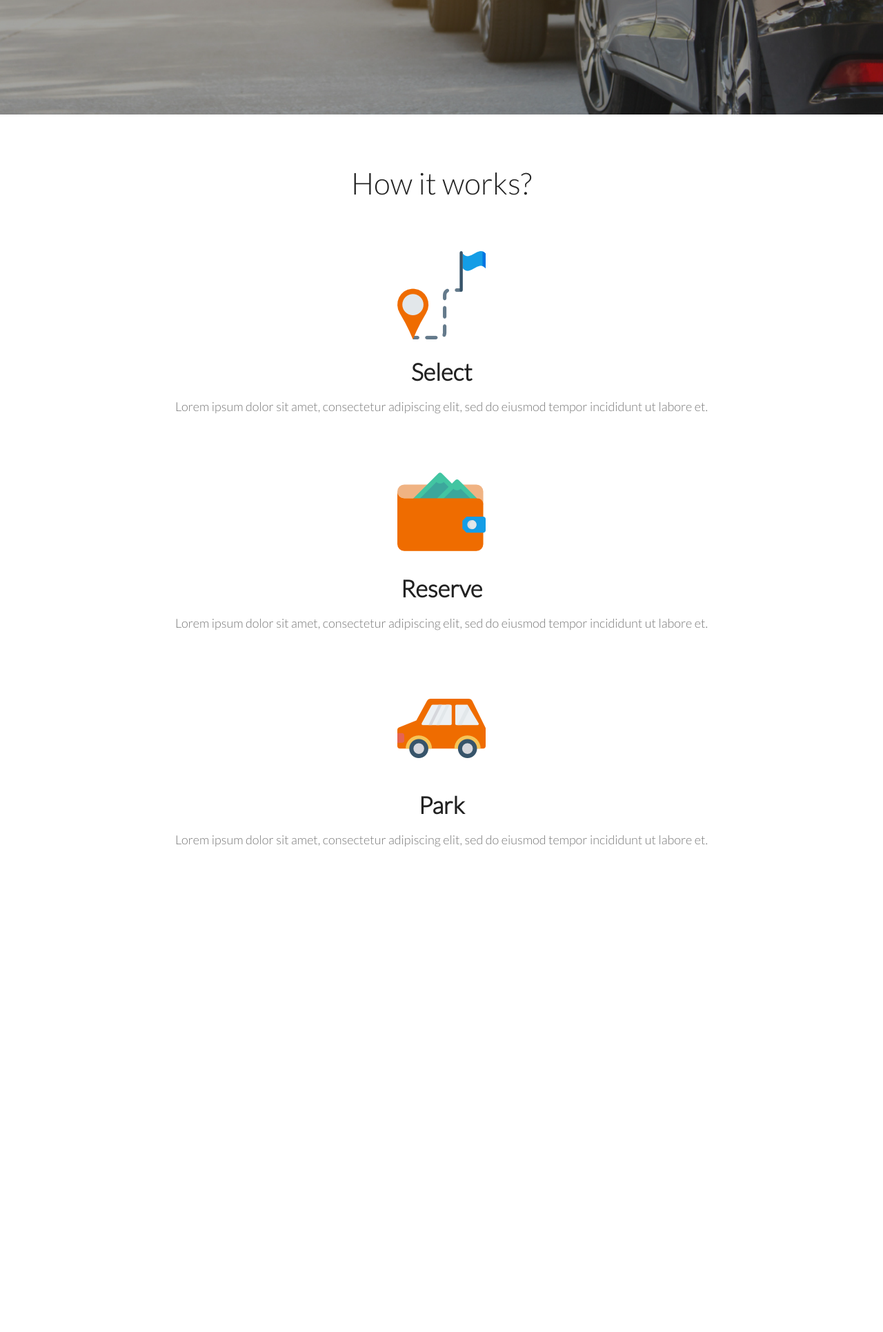
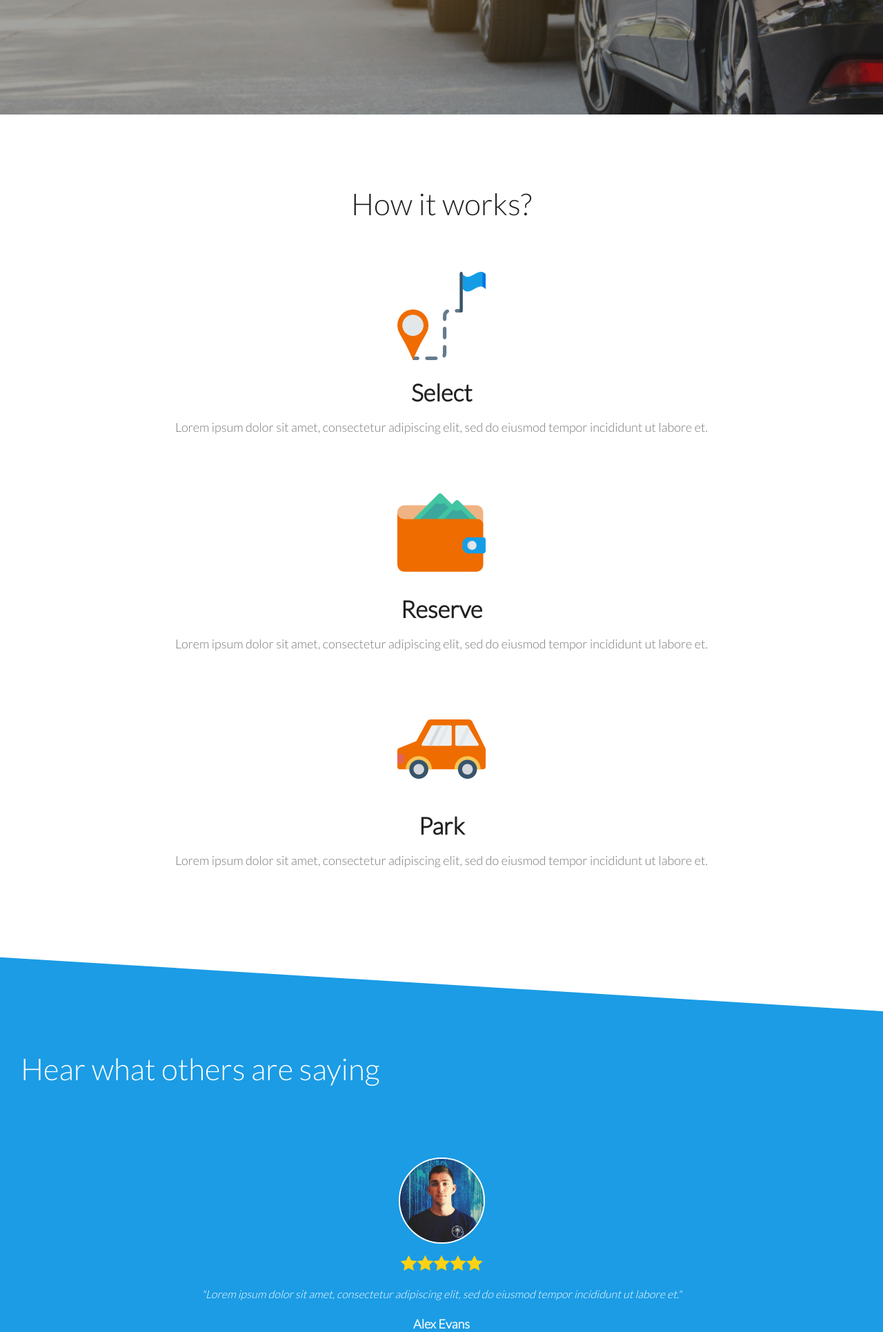
Before and after one commit to evans1111/DriveWaze, a Rails app: page / in a window 1280 px wide. Shown: the part 633-2564 px from the top of the page at 69% size. Before the commit the page ends 1861 px from the top, so only its background shows below. Run offline with Rails 7, Linux system fonts and the light colour scheme; style sheets or scripts are compiled from the project's sources; some libraries are stand-ins or nearby versions.

Commit message:
testimonial section

```diff
--- a/app/assets/stylesheets/application.scss
+++ b/app/assets/stylesheets/application.scss
@@ -58,6 +58,7 @@ nav i, nav [class^="mdi-"], nav [class*="mdi-"], nav i.material-icons {
 .section2 {
   height: 1300px;
   width: 100%;
+  padding: 2rem;
 }
 
 #process {
@@ -75,3 +76,62 @@ nav i, nav [class^="mdi-"], nav [class*="mdi-"], nav i.material-icons {
   text-align: center;
   margin-top: 5rem;
 }
+
+/* End Home Page Section 2 */
+
+/* Home Page Section 3 (Testimonials) */
+.section3 {
+  position: relative;
+  height: 1100px;
+  width: 100vw;
+  background-color: #1B9CE5;
+  color: #ffffff;
+  padding: 2rem;
+
+  &:before,
+  &:after {
+  background: inherit;
+  content: '';
+  display: block;
+  height: 50%;
+  left: 0;
+  position: absolute;
+  right: 0;
+  z-index: -1;
+  -webkit-backface-visibility: hidden; // for Chrome Windows
+  }
+  &:before {
+    top: 0;
+    transform: skewY(3.5deg);
+    transform-origin: 100% 0;
+  }
+
+  &:after {
+    bottom: 0;
+    transform: skewY(-2.5deg);
+    transform-origin: 100%;
+  }
+}
+
+/* Testimonials */
+.testimonials {
+  text-align: center;
+  margin-top: 4rem;
+}
+.testimonial-photo {
+  border-radius: 100%;
+  border: 2px solid #fff;
+  margin-top: 3rem;
+}
+.testimonial-text {
+  font-size: 16px;
+  font-style: italic;
+  margin: 0;
+}
+.testimonial-name {
+  font-size: 18px;
+  font-weight: bold;
+}
+.testimonial-stars {
+  margin-bottom: 0;
+}
--- a/app/views/home/index.html.erb
+++ b/app/views/home/index.html.erb
@@ -32,7 +32,20 @@
       <p class="icon-description">Lorem ipsum dolor sit amet, consectetur adipiscing elit, sed do eiusmod tempor incididunt ut labore et.</p>
     </div>
   </div>
+</div>
 
+  <div class="section3">
+    <h3 id="testimonial-headline">Hear what others are saying</h3>
+    <div class="testimonials">
+      <%= image_tag 'wyncode_photo.jpg', style:"height: 125px; width: 125px;", class:"testimonial-photo" %><br>
+      <%= image_tag "5star_review.png", style:"height: 50px", class:"testimonial-stars" %>
+      <p class="testimonial-text">"Lorem ipsum dolor sit amet, consectetur adipiscing elit, sed do eiusmod tempor incididunt ut labore et."</p>
+      <p class="testimonial-name">Alex Evans</p>
 
+      <%= image_tag 'MeltzerShoshana.jpg', style:"height: 125px; width: 125px;", class:"testimonial-photo" %><br>
+      <%= image_tag "5star_review.png", style:"height: 50px", class:"testimonial-stars" %>
+      <p class="testimonial-text">"Lorem ipsum dolor sit amet, consectetur adipiscing elit, sed do eiusmod tempor incididunt ut labore et."</p>
+      <p class="testimonial-name">Shoshana Meltzer</p>
 
-</div>
+    </div>
+  </div>
```
Also changed, not shown: app/assets/images/5star_review.png (added), app/assets/images/MeltzerShoshana.jpg (added), app/assets/images/wyncode_photo.jpg (added).
